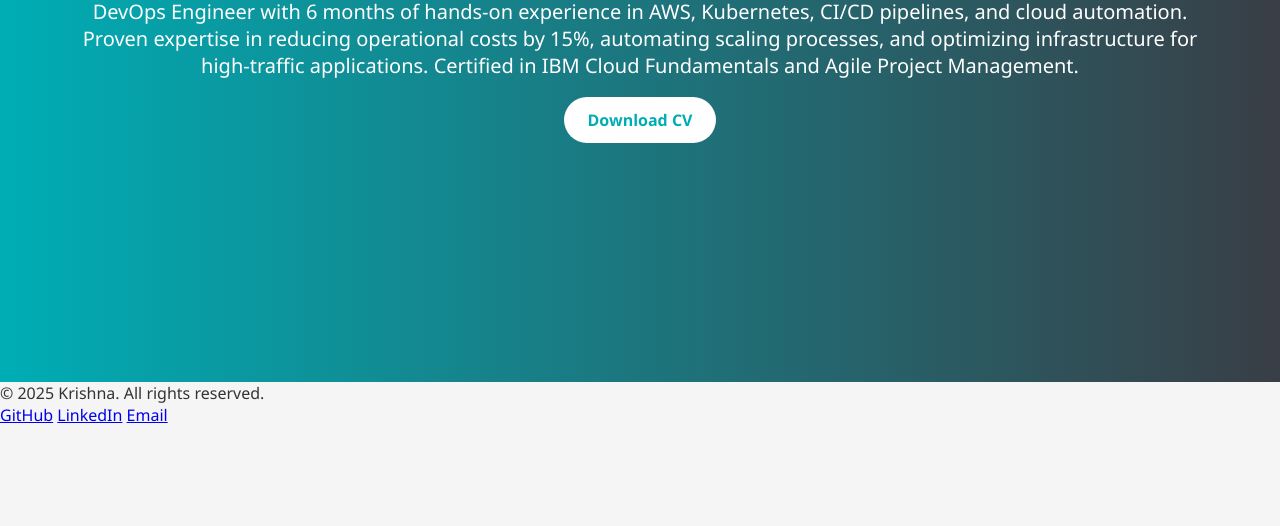
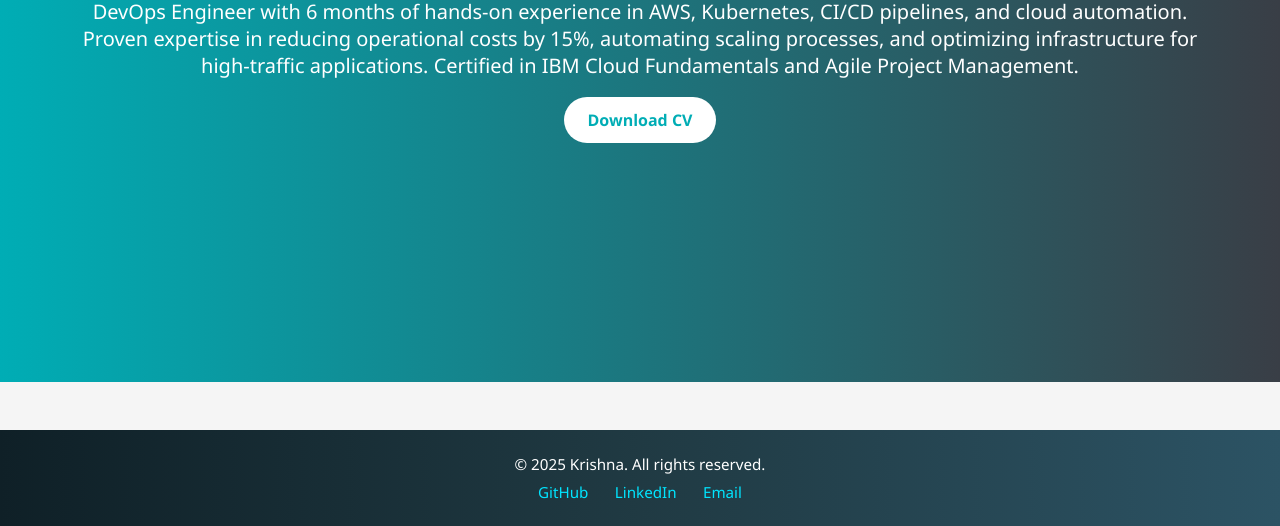
Before and after one commit to krishna26605/AWS-PORTFOLIO, a plain HTML site: page PortFolio/index.html in a window 1280 px wide. Shown: the part 411-937 px from the top of the page. Before the commit the page ends 837 px from the top, so only its background shows below. Drawn offline with Linux system fonts and the light colour scheme.

Commit message:
Update style.css
FOOTER UPDATE

```diff
--- a/PortFolio/style.css
+++ b/PortFolio/style.css
@@ -249,3 +249,31 @@ body {
 .contact-form button:hover {
   background-color: #00bfa5;
 }
+
+
+
+
+
+.footer {
+  background: linear-gradient(to right, #0f2027, #203a43, #2c5364);
+  color: #ffffff;
+  padding: 1.5rem 0;
+  text-align: center;
+  font-size: 0.95rem;
+  margin-top: 3rem;
+}
+
+.footer-links {
+  margin-top: 0.5rem;
+}
+
+.footer-links a {
+  color: #00e5ff;
+  margin: 0 0.7rem;
+  text-decoration: none;
+  transition: color 0.3s ease;
+}
+
+.footer-links a:hover {
+  color: #ffffff;
+}
```
